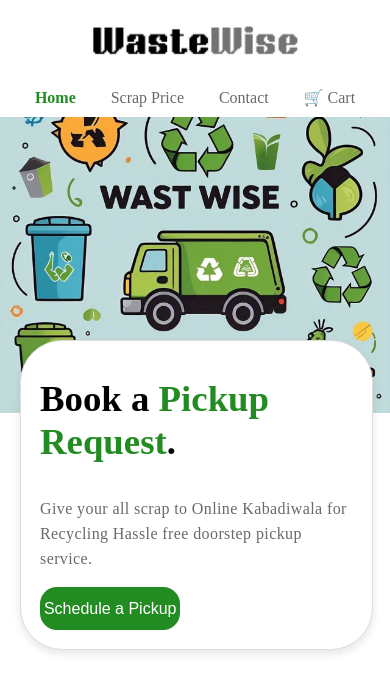
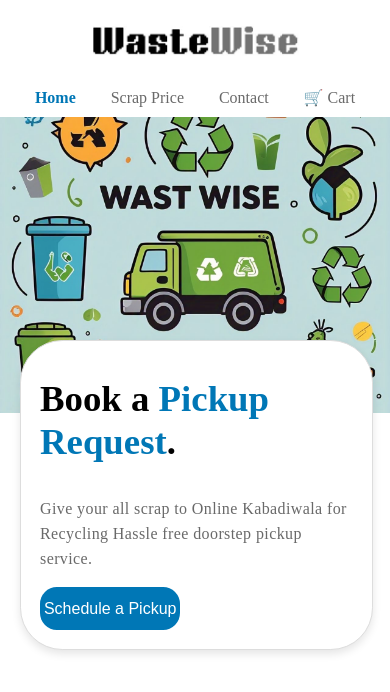
Before and after one commit to Jigneshkotia/wastewise_frontend, a React (Vite) app: page / in a window 390 px wide. Shown: the top 692 px of the page. Built offline with nearby package versions, Linux system fonts and the light colour scheme.

Commit message:
changed color theme from green to blue

```diff
--- a/src/Styles/components/CartBoxContainer.css
+++ b/src/Styles/components/CartBoxContainer.css
@@ -9,7 +9,7 @@
     margin-top: 3vh;
     font-size: 3rem;
     font-weight: 900;
-    color: rgb(34,139,33);
+    color: #0077b6;
 }
 
 .cartitemlist{
@@ -25,13 +25,13 @@
     padding: 0.5rem;
     border-radius: 5vh;
     border: none;
-    background-color: rgb(34,139,33);
+    background-color: #0077b6;
     color: white;
     cursor: pointer;
 }
 
 .pickup-btn:hover{
-    background-color: rgba(34,139,33,0.8);
+    background-color: rgba(0 119 182 0.8);
     color: rgb(239, 239, 239);
 }
 
@@ -121,7 +121,7 @@
         margin-top: 3vh;
         font-size: 1.5rem;
         font-weight: 900;
-        color: rgb(34,139,33);
+        color: rgb(0 119 182);
         text-align: center;
     }
 
@@ -144,14 +144,14 @@
         margin-top: 10%;
         border-radius: 2vh; /* Adjusted border-radius */
         border: none;
-        background-color: rgb(34,139,33);
+        background-color: rgb(0 119 182);
         color: white;
         cursor: pointer;
         align-self: center;
     }
 
     .pickup-btn:hover{
-        background-color: rgba(34,139,33,0.8);
+        background-color: rgba(0 119 182 0.8);
         color: rgb(239, 239, 239);
     }
 
--- a/src/Styles/components/ItemCard.css
+++ b/src/Styles/components/ItemCard.css
@@ -43,7 +43,7 @@
 }
 
 .card-btn {
-  background-color: rgb(34, 139, 33);
+  background-color: rgb(0 119 182);
   color: white;
   border: none;
   border-radius: 5vh;
@@ -63,7 +63,7 @@
 }
 
 .card-btn:hover {
-  background-color: rgba(34, 139, 33, 0.7);
+  background-color: rgba(0 119 182 0.8);
 }
 
 /* Quantity Meter */
--- a/src/Styles/components/LandingBlock.css
+++ b/src/Styles/components/LandingBlock.css
@@ -42,11 +42,11 @@
 }
 
 .toplefttextfirstspan{
-  color: rgb(34,139,33);
+  color:#0077b6;
 }
 
 .toplefttextsecond{
-  color: rgb(34,139,33);
+  color: #0077b6;
 }
 
 .topright{
@@ -81,14 +81,14 @@
   height: 6vh;
   border-radius: 2vh;
   border: none;
-  background-color: rgb(34,139,33);
+  background-color: #0077b6;
   color: white;
   font-size: 1.1rem;
   cursor: pointer;
 }
 
 .toprightbtn:hover{
-  background-color: rgba(34,139,33, 0.8);
+  background-color: #0077b6;
   color: rgb(223, 223, 223);
 }
 
@@ -139,11 +139,11 @@
   }
 
   .toplefttextfirstspan{
-    color: rgb(34,139,33);
+    color: #0077b6;
   }
 
   .toplefttextsecond{
-    color: rgb(34,139,33);
+    color: #0077b6;
   }
 
   .topright{
@@ -168,7 +168,7 @@
     height: 5vh;
     border-radius: 2vh;
     border: none;
-    background-color: rgb(34,139,33);
+    background-color: #0077b6;
     color: white;
     font-size: 1rem;
     cursor: pointer;
--- a/src/Styles/components/Navbar.css
+++ b/src/Styles/components/Navbar.css
@@ -37,7 +37,7 @@
 }
 
 .navright-list-element.active {
-    color: rgb(34,139,33);
+    color: rgb(0 119 182);
     font-weight: bold;
 }
 
@@ -111,7 +111,7 @@
     }
 
     .navright-list-element.active {
-        color: rgb(34,139,33);
+        color: rgb(0 119 182);
         font-weight: bold;
     }
 
--- a/src/Styles/pages/PriceList.css
+++ b/src/Styles/pages/PriceList.css
@@ -1,7 +1,7 @@
 .pricelistpageheading{
     text-align: center;
     font-size: 2.5rem;
-    color:rgb(34,139,33);
+    color:rgb(0 119 182);
     font-weight: 900;
     margin-top: 3vh;
     margin-bottom: 5vh;
```
